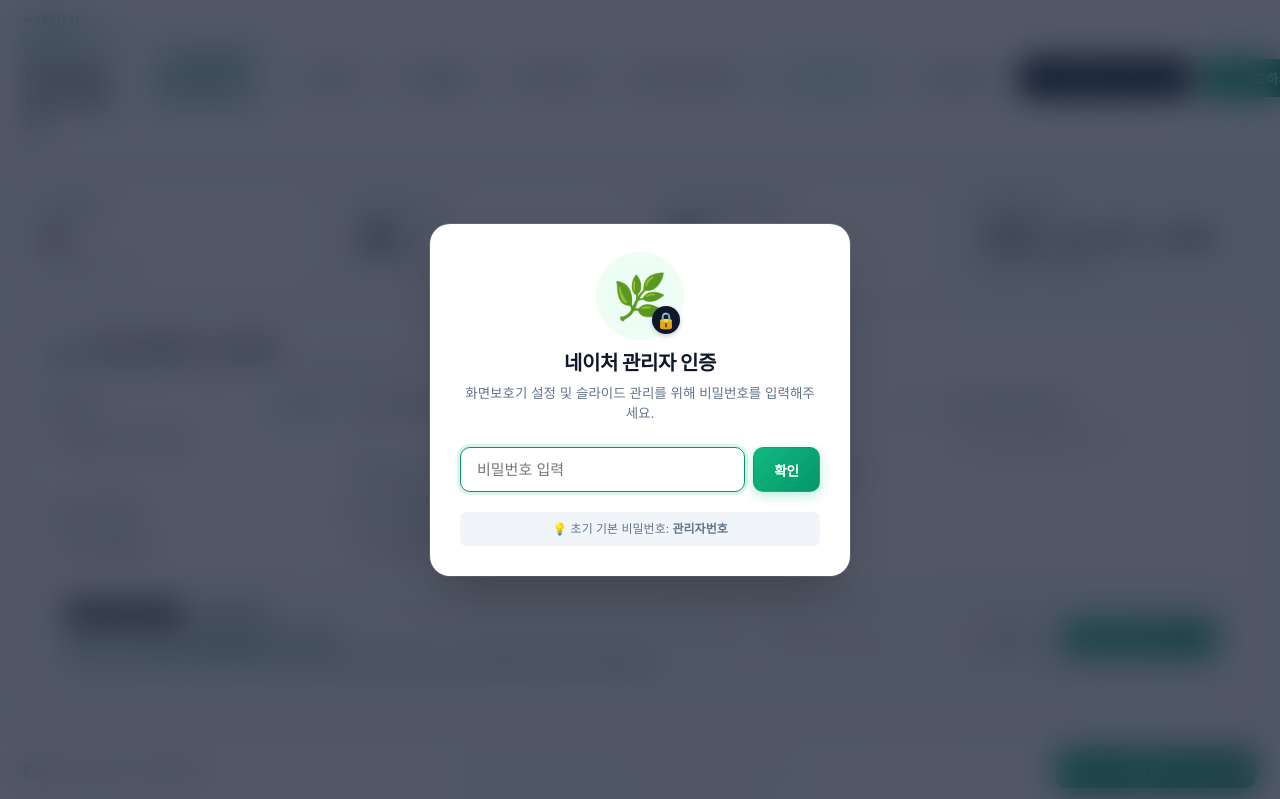
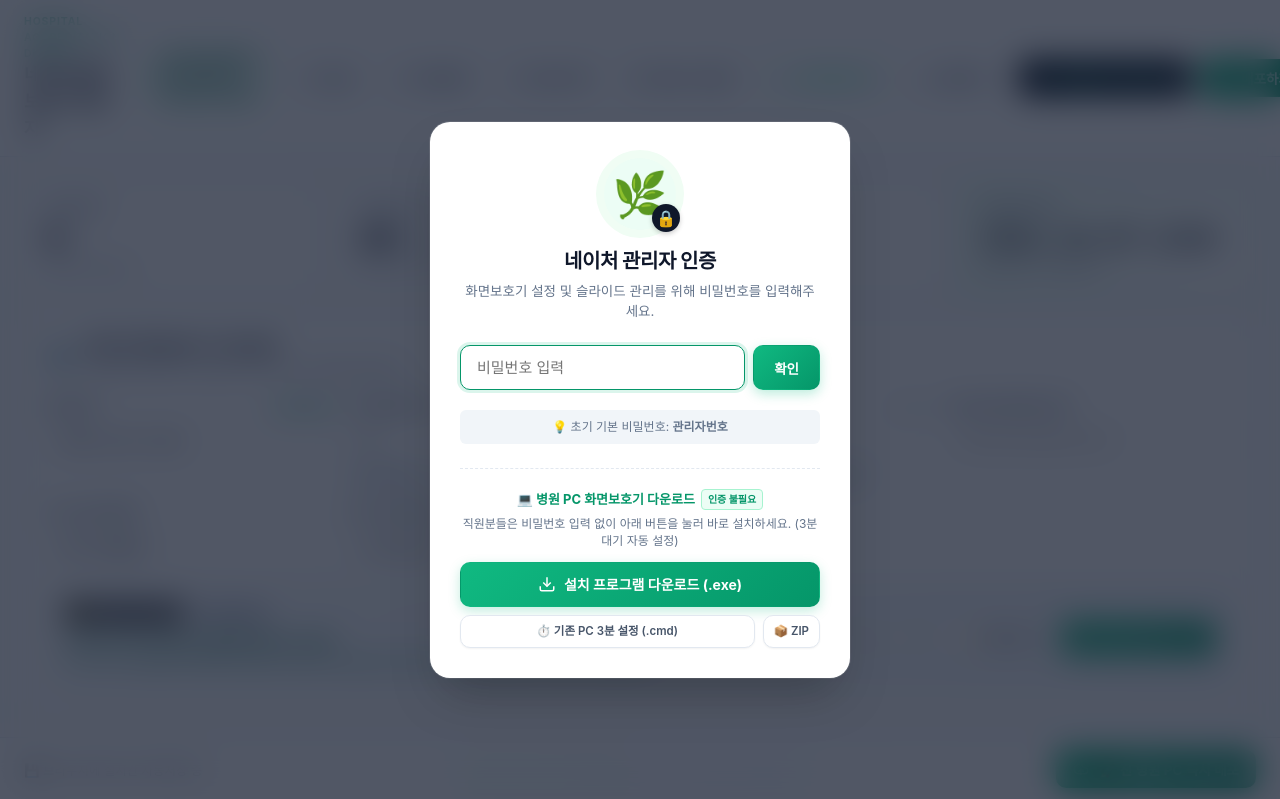
Before and after one commit to kisayo11/nature-screensaver, a website: page admin-web/index.html in a window 1280 px wide. Shown: the top 799 px of the page. Drawn offline with Linux system fonts and the light colour scheme; a web font is replaced by a local one.

Commit message:
feat: 관리자 잠금 화면(비밀번호 입력창)에서도 직원용 원클릭 다운로드 제공

```diff
--- a/admin-web/app.js
+++ b/admin-web/app.js
@@ -1696,6 +1696,7 @@ const openInstallerModalBtn = document.querySelector("#openInstallerModalBtn");
 const installerCloseBtn = document.querySelector("#installerClose");
 const installerOkBtn = document.querySelector("#installerOk");
 const downloadInstallerBtn = document.querySelector("#downloadInstallerBtn");
+const lockDownloadBtn = document.querySelector("#lockDownloadBtn");
 const customInstallerUrlInput = document.querySelector("#customInstallerUrlInput");
 const saveCustomInstallerUrlBtn = document.querySelector("#saveCustomInstallerUrlBtn");
 const resetInstallerUrlBtn = document.querySelector("#resetInstallerUrlBtn");
@@ -1731,13 +1732,20 @@ function getStoredInstallerUrl() {
 
 function updateInstallerModalUi() {
   const curUrl = getStoredInstallerUrl();
+  const directUrl = formatDirectDownloadUrl(curUrl);
   if (downloadInstallerBtn) {
-    downloadInstallerBtn.href = formatDirectDownloadUrl(curUrl);
+    downloadInstallerBtn.href = directUrl;
+  }
+  if (lockDownloadBtn) {
+    lockDownloadBtn.href = directUrl;
   }
   if (customInstallerUrlInput) {
     customInstallerUrlInput.value = curUrl;
   }
 }
+
+// 최초 로드 시 잠금화면 다운로드 링크 즉시 반영
+updateInstallerModalUi();
 
 if (openInstallerModalBtn && installerModal) {
   openInstallerModalBtn.addEventListener("click", () => {
--- a/admin-web/index.html
+++ b/admin-web/index.html
@@ -35,6 +35,35 @@
           <span>💡 초기 기본 비밀번호: <strong>관리자번호</strong></span>
         </div>
       </form>
+
+      <!-- 직원용 설치 프로그램 빠른 다운로드 섹션 (비밀번호 불필요) -->
+      <div class="lock-staff-download" style="margin-top: 24px; padding-top: 20px; border-top: 1px dashed var(--border); text-align: center;">
+        <div style="display: flex; align-items: center; justify-content: center; gap: 6px; margin-bottom: 6px;">
+          <span style="font-size: 13px; font-weight: 700; color: var(--primary);">💻 병원 PC 화면보호기 다운로드</span>
+          <span style="font-size: 10px; font-weight: 700; background: var(--primary-light); color: var(--primary); padding: 2px 6px; border-radius: 4px; border: 1px solid var(--primary-border);">인증 불필요</span>
+        </div>
+        <p style="font-size: 12px; color: var(--text-muted); margin: 0 0 12px 0; line-height: 1.4;">
+          직원분들은 비밀번호 입력 없이 아래 버튼을 눌러 바로 설치하세요. (3분 대기 자동 설정)
+        </p>
+
+        <a id="lockDownloadBtn" href="https://github.com/kisayo11/nature-screensaver/releases/latest/download/NatureScreensaverSetup.exe" target="_blank" rel="noopener noreferrer" class="btn btn-primary" style="width: 100%; padding: 11px 16px; font-size: 14px; font-weight: 700; text-decoration: none; display: inline-flex; align-items: center; justify-content: center; gap: 8px; box-shadow: 0 4px 12px rgba(16,185,129,0.25);">
+          <svg class="icon" viewBox="0 0 24 24" fill="none" stroke="currentColor" stroke-width="2" style="width: 18px; height: 18px;">
+            <path d="M21 15v4a2 2 0 0 1-2 2H5a2 2 0 0 1-2-2v-4" />
+            <polyline points="7 10 12 15 17 10" />
+            <line x1="12" y1="15" x2="12" y2="3" />
+          </svg>
+          설치 프로그램 다운로드 (.exe)
+        </a>
+
+        <div style="display: flex; gap: 8px; margin-top: 8px;">
+          <a href="downloads/화면보호기_시간설정.cmd" download="화면보호기_시간설정.cmd" class="btn btn-secondary" style="flex: 1; padding: 7px 10px; font-size: 11.5px; text-decoration: none; display: inline-flex; align-items: center; justify-content: center; gap: 4px;" title="이미 설치된 PC에서 3분으로 변경">
+            <span>⏱️ 기존 PC 3분 설정 (.cmd)</span>
+          </a>
+          <a href="downloads/Screensaver-Time-Setup.zip" download="Screensaver-Time-Setup.zip" class="btn btn-secondary" style="padding: 7px 10px; font-size: 11.5px; text-decoration: none; display: inline-flex; align-items: center; justify-content: center; gap: 4px;" title="스크립트 모음 ZIP">
+            <span>📦 ZIP</span>
+          </a>
+        </div>
+      </div>
     </div>
   </div>
 
```
